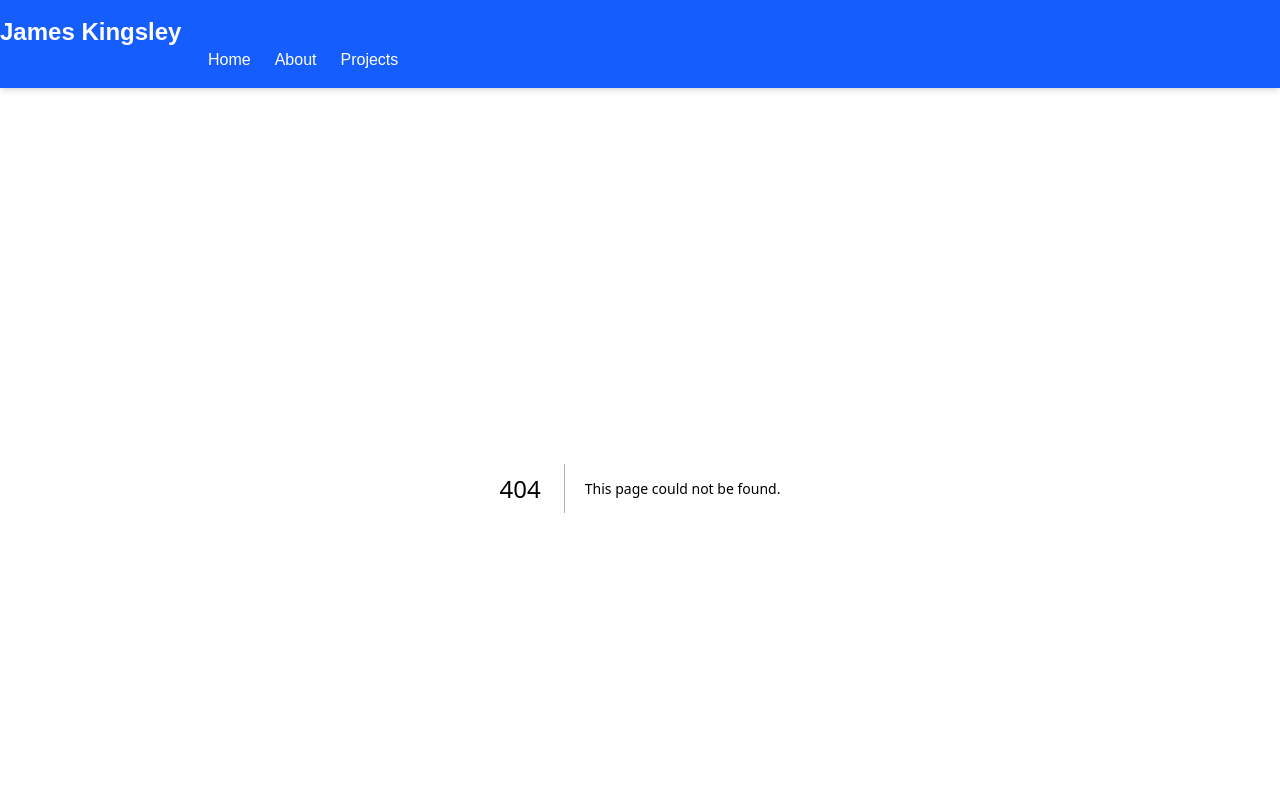
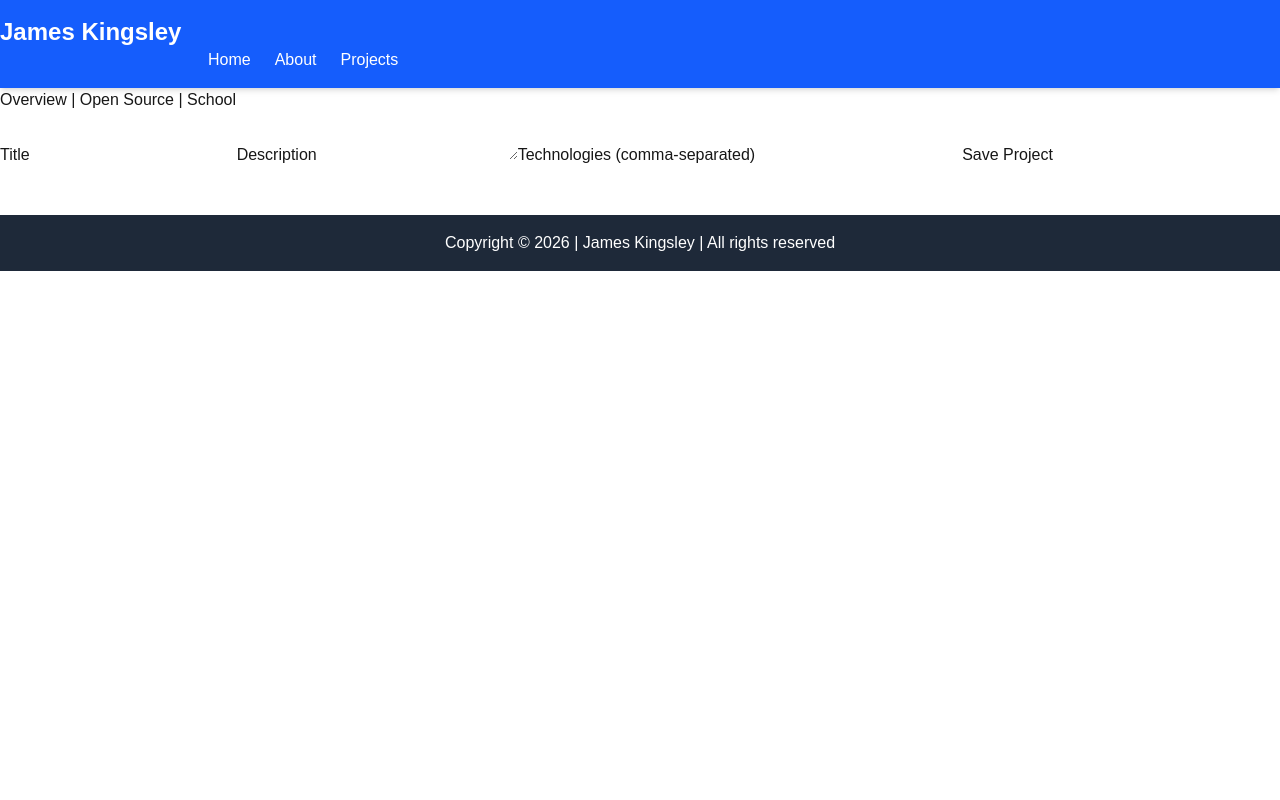
Before and after one commit to charsle3/wdd430-portfolio, a Next.js app: page /projects/create in a window 1280 px wide. Before the commit this address had no page. Shown: the top 800 px of the page. Built offline with nearby package versions, Linux system fonts and the light colour scheme.

Commit message:
w04 learning activity; server actions

```diff
--- /dev/null
+++ b/app/projects/[id]/edit/page.tsx
@@ -0,0 +1,20 @@
+import { updateProject } from '../../../../lib/actions';
+
+export default async function Page(props: { params: Promise<{ id: string }> }) {
+    const params = await props.params;
+    const id = params.id;
+
+    // Fetch project by id and render the edit form...
+    return <form action={updateProject.bind(null, id)}>
+        <label htmlFor="title">Title</label>
+        <input id="title" name="title" required />
+
+        <label htmlFor="description">Description</label>
+        <textarea id="description" name="description" required />
+
+        <label htmlFor="technologies">Technologies (comma-separated)</label>
+        <input id="technologies" name="technologies" required />
+
+        <button type="submit">Save Project</button>
+    </form>
+}
--- /dev/null
+++ b/app/projects/create/page.tsx
@@ -0,0 +1,18 @@
+import { createProject } from '../../../lib/actions';
+
+export default function Page() {
+  return (
+    <form action={createProject}>
+        <label htmlFor="title">Title</label>
+        <input id="title" name="title" required />
+
+        <label htmlFor="description">Description</label>
+        <textarea id="description" name="description" required />
+
+        <label htmlFor="technologies">Technologies (comma-separated)</label>
+        <input id="technologies" name="technologies" required />
+
+        <button type="submit">Save Project</button>
+    </form>
+  );
+}
--- a/components/ProjectCard.tsx
+++ b/components/ProjectCard.tsx
@@ -1,11 +1,14 @@
+import {deleteProject} from '../lib/actions';
+
 interface ProjectCardProps {
+  id: number;
   title: string;
   description: string;
   technologies: string[];
   link?: string;
 }
 
-export default function ProjectCard({title, description, technologies, link}: ProjectCardProps) {
+export default async function ProjectCard({id, title, description, technologies, link}: ProjectCardProps) {
   return (
     <article className="p-4 border-l-4 border-blue-600 bg-gray-50 rounded">
       <h3 className="text-xl font-bold mb-2">{title}</h3>
@@ -18,6 +21,10 @@ export default function ProjectCard({title, description, technologies, link}: Pr
           <a href={link} target="_blank" rel="noopener noreferrer" className="text-blue-600 hover:underline">View Project</a>
         </p>
       )}
+      <form action={deleteProject}>
+        <input type="hidden" name="id" value={id} />
+        <button type="submit">Delete</button>
+      </form>
     </article>
   );
 }
--- a/components/ProjectList.tsx
+++ b/components/ProjectList.tsx
@@ -1,6 +1,7 @@
 import ProjectCard from './ProjectCard';
 
 interface Project {
+  id: number;
   title: string;
   description: string;
   technologies: string[];
--- /dev/null
+++ b/lib/actions.ts
@@ -0,0 +1,75 @@
+'use server';
+
+import { z } from 'zod';
+import { sql } from '@vercel/postgres';
+import { revalidatePath } from 'next/cache';
+import { redirect } from 'next/navigation';
+
+const ProjectFormSchema = z.object({
+    title: z.string().min(2),
+    description: z.string().min(10),
+    technologies: z.string().min(2),
+});
+
+export async function createProject(formData: FormData) {
+    const raw = {
+        title: formData.get('title') as string,
+        description: formData.get('description') as string,
+        technologies: formData.get('technologies') as string,
+    };
+
+    const parsed = ProjectFormSchema.safeParse(raw);
+    if (!parsed.success) {
+        throw new Error('Invalid project input.');
+    }
+
+    const { title, description, technologies } = parsed.data;
+    const technologiesPreArray = (technologies as string)
+    .split(",")
+    .map((tech) => tech.trim());
+
+    const technologiesArray = `{${technologiesPreArray.join(",")}}`;
+
+    await sql`
+        INSERT INTO projects (title, description, technologies)
+        VALUES (${title}, ${description}, ${technologiesArray}::text[])
+    `;
+
+    revalidatePath('/projects');
+    redirect('/projects');
+}
+
+export async function deleteProject(formData: FormData) {
+    const id = formData.get('id') as string;
+    await sql`DELETE FROM projects WHERE id = ${id}`;
+    revalidatePath('/projects');
+}
+
+export async function updateProject(id: string, formData: FormData) {
+    const raw = {
+        title: formData.get('title'),
+        description: formData.get('description'),
+        technologies: formData.get('technologies'),
+    };
+
+    const parsed = ProjectFormSchema.safeParse(raw);
+    if (!parsed.success) {
+        throw new Error('Invalid project input.');
+    }
+
+    const { title, description, technologies } = parsed.data;
+    const technologiesPreArray = (technologies as string)
+    .split(",")
+    .map((tech) => tech.trim());
+
+    const technologiesArray = `{${technologiesPreArray.join(",")}}`;
+
+    await sql`
+        UPDATE projects
+        SET title = ${title}, description = ${description}, technologies = ${technologiesArray}::text[]
+        WHERE id = ${id}
+    `;
+
+    revalidatePath('/projects');
+    redirect('/projects');
+    }
```
